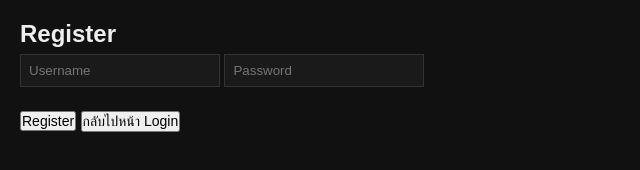
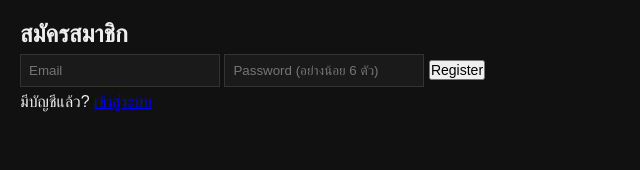
Before and after one commit to view147/dnd-web-map, a website with bundled scripts: page register.html in a window 1280 px wide. Shown: the whole page, without its empty margins (0-640 px from the left). Built offline with nearby package versions, Linux system fonts and the light colour scheme.

Commit message:
Update register.html

```diff
--- a/register.html
+++ b/register.html
@@ -5,20 +5,51 @@
   <title>Register</title>
   <link rel="stylesheet" href="style.css">
 </head>
+
 <body>
+  <h2>สมัครสมาชิก</h2>
 
-  <h2>Register</h2>
+  <input
+    type="email"
+    id="username"
+    placeholder="Email"
+    required
+  >
 
-  <input id="username" type="text" placeholder="Username">
-  <input id="password" type="password" placeholder="Password">
+  <input
+    type="password"
+    id="password"
+    placeholder="Password (อย่างน้อย 6 ตัว)"
+    required
+  >
 
-  <br><br>
+  <button onclick="register()">Register</button>
 
-  <button type="button" onclick="register()">Register</button>
-  <button type="button" onclick="window.location.href='login.html'">
-    กลับไปหน้า Login
-  </button>
+  <p>
+    มีบัญชีแล้ว?
+    <a href="login.html">เข้าสู่ระบบ</a>
+  </p>
 
-  <script src="auth.js"></script>
+  <!-- Firebase core -->
+  <script type="module">
+    import { initializeApp } from "https://www.gstatic.com/firebasejs/10.7.1/firebase-app.js";
+    import { getAuth } from "https://www.gstatic.com/firebasejs/10.7.1/firebase-auth.js";
+
+    const firebaseConfig = {
+      apiKey: "AIzaSyBDGBZ4rNXb9Ze9FRcIfZoz9aEcn9FKtYg",
+      authDomain: "web-dnd-view.firebaseapp.com",
+      projectId: "web-dnd-view",
+      storageBucket: "web-dnd-view.firebasestorage.app",
+      messagingSenderId: "647969315171",
+      appId: "1:647969315171:web:05e540f8097270dec29b56",
+      measurementId: "G-KWDN708P4R"
+    };
+
+    const app = initializeApp(firebaseConfig);
+    window.auth = getAuth(app);
+  </script>
+
+  <!-- auth logic -->
+  <script type="module" src="auth.js"></script>
 </body>
 </html>
```
